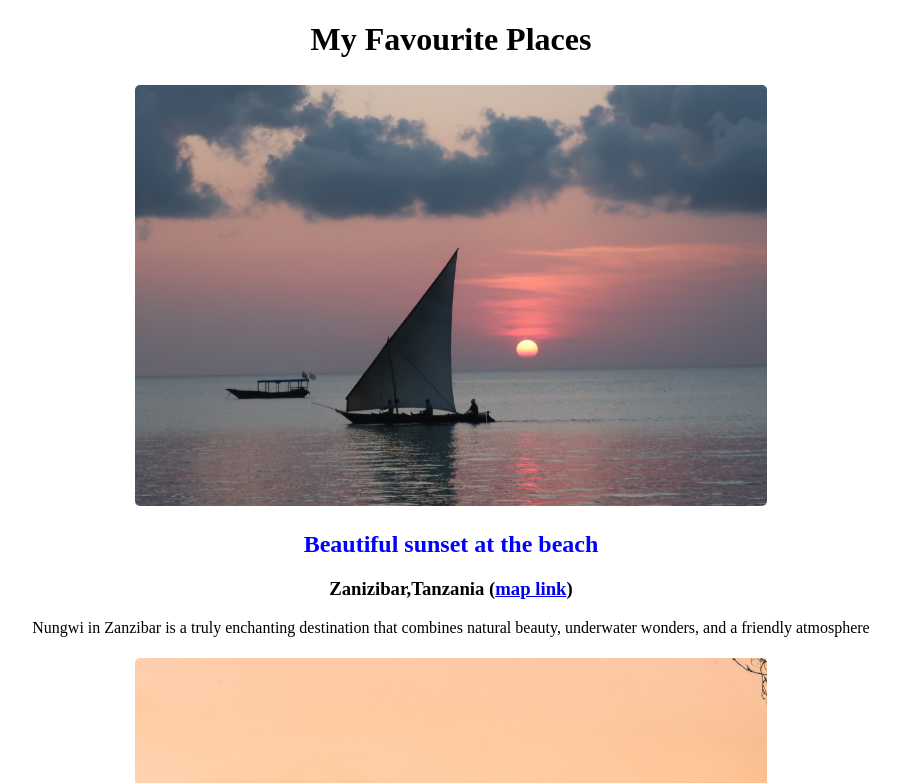
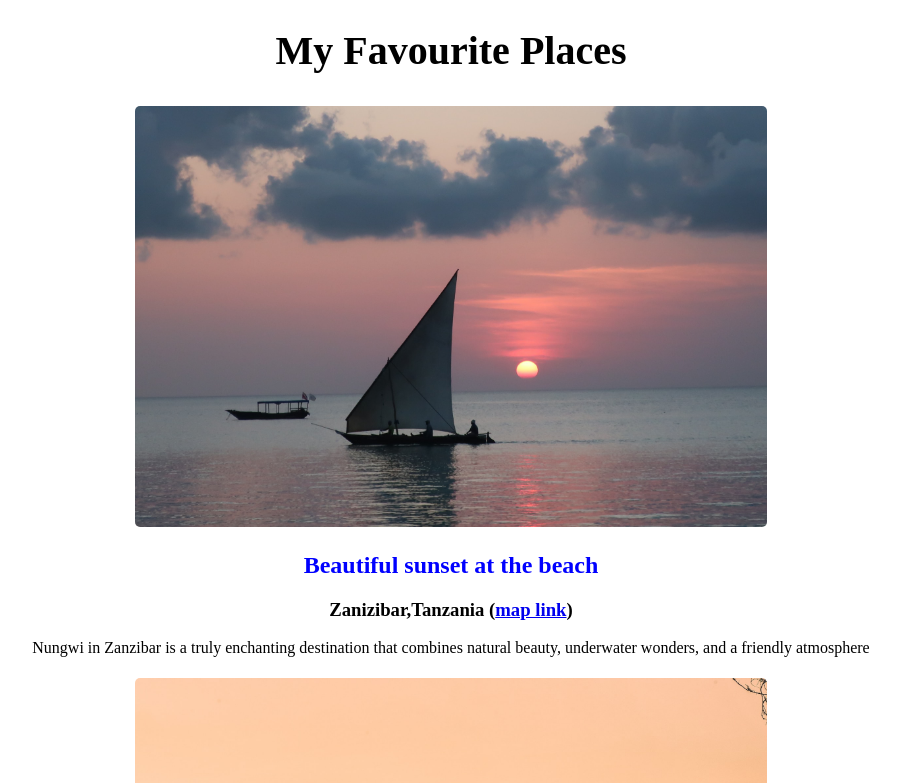
Before and after one commit to cynthiacodes/favourite-places-react, a React (Create React App) app: page / in a window 1280 px wide. Shown: the top 783 px of the page, without its empty margins (189-1089 px from the left). Built offline with nearby package versions, Linux system fonts and the light colour scheme; the HTML template or start-up script is replaced by a standard one.

Commit message:
added font size 40px for header

```diff
--- a/src/components/App.css
+++ b/src/components/App.css
@@ -1,5 +1,7 @@
 .header-title{
     text-align: center;
+    font-size: 40px;
+
 }
 
 
```
